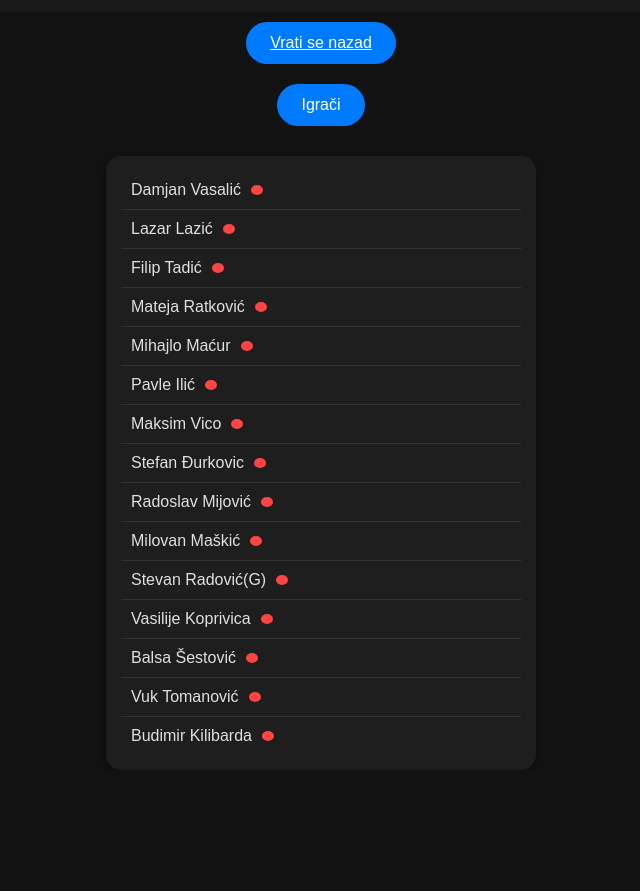
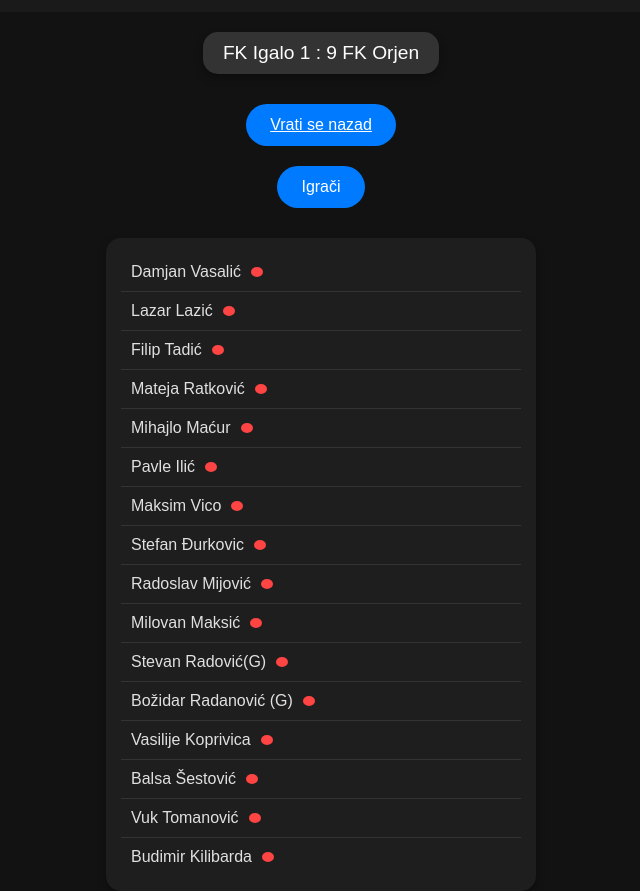
Before and after one commit to statistike/juzna.regija.pioniri, a plain HTML site: page fkigalo.html in a window 1280 px wide. Both pictures are taken after a click on the button "Igrači". Shown: the part 55-946 px from the top of the page, without its empty margins (319-959 px from the left). Before the commit the page ends 825 px from the top, so only its background shows below. Drawn offline with Linux system fonts and the light colour scheme.

Commit message:
Add files via upload

```diff
--- a/fkigalo.html
+++ b/fkigalo.html
@@ -28,6 +28,16 @@
 
         header h1 {
             margin: 0;
+        }
+
+        .match-result {
+            background-color: #333;
+            color: #fff;
+            padding: 10px 20px;
+            margin: 20px 0;
+            border-radius: 15px;
+            font-size: 1.2em;
+            box-shadow: 0 4px 8px rgba(0, 0, 0, 0.3);
         }
 
         .btn {
@@ -177,6 +187,11 @@
     <h1>FK Igalo</h1>
 </header>
 
+<!-- Added match result section -->
+<div class="match-result">
+    FK Igalo 1 : 9 FK Orjen
+</div>
+
 <a href="index.html" class="btn">Vrati se nazad</a>
 <button class="btn" onclick="showPlayers()">Igrači</button>
 
@@ -238,7 +253,7 @@
         </li>
         <li>
             <div class="player-info">
-                <span>Milovan Maškić</span>
+                <span>Milovan Maksić</span>
                 <button class="player-button" onclick="openModal('Milovan Maksić', 0, 1, 0, 0,8)"></button>
             </div>
         </li>
@@ -250,26 +265,32 @@
         </li>
         <li>
             <div class="player-info">
+                <span>Božidar Radanović (G)</span>
+                <button class="player-button" onclick="openModal('Božidar Radanović (G)', 0, 1, 0, 0, 12)"></button>
+            </div>
+        </li>
+        <li>
+            <div class="player-info">
                 <span>Vasilije Koprivica</span>
-                <button class="player-button" onclick="openModal('Vasilije Koprivica', 0, 0, 0, 0, 0)"></button>
+                <button class="player-button" onclick="openModal('Vasilije Koprivica', 0, 1, 0, 0, 17)"></button>
             </div>
         </li>
         <li>
             <div class="player-info">
                 <span>Balsa Šestović</span>
-                <button class="player-button" onclick="openModal('Balsa Šestović', 0, 1, 0, 0, 0)"></button>
+                <button class="player-button" onclick="openModal('Balsa Šestović', 0, 1, 0, 0, 6)"></button>
             </div>
         </li>
         <li>
             <div class="player-info">
                 <span>Vuk Tomanović</span>
-                <button class="player-button" onclick="openModal('Vuk Tomanović', 0, 0, 0, 0, 18)"></button>
+                <button class="player-button" onclick="openModal('Vuk Tomanović', 0, 1, 0, 0,9)"></button>
             </div>
         </li>
         <li>
             <div class="player-info">
                 <span>Budimir Kilibarda</span>
-                <button class="player-button" onclick="openModal('Budimir Kilibarda', 0, 0, 0, 0, 17)"></button>
+                <button class="player-button" onclick="openModal('Budimir Kilibarda', 0, 1, 0, 0, 5)"></button>
             </div>
         </li>
     </ul>
```
